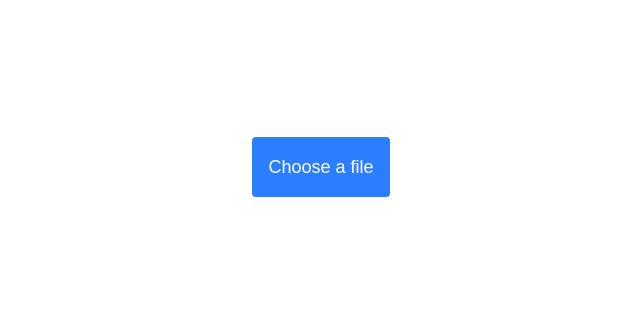
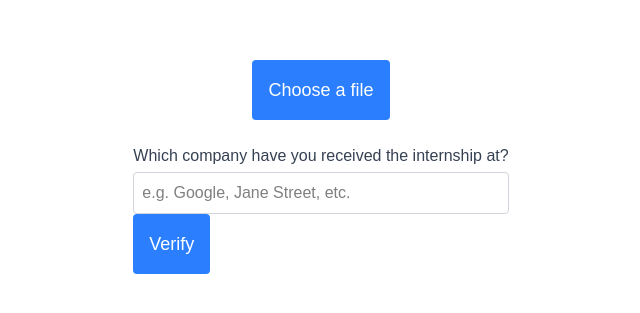
Before and after one commit to Asbestone/GetThatJob, a Next.js app: page / in a window 1280 px wide. Shown: the part 225-538 px from the top of the page, without its empty margins (319-959 px from the left). Built offline with nearby package versions, Linux system fonts and the light colour scheme.

Commit message:
adding company input and verification feature

```diff
--- a/src/app/components/resumeupload.tsx
+++ b/src/app/components/resumeupload.tsx
@@ -5,6 +5,7 @@ import React, {useState} from 'react';
 function ResumeUpload() {
     const [file, setFile] = useState<File | null>(null);
     const [fileContent, setFileContent] = useState<string | null>(null);
+    const [company, setCompany] = useState<string>("");
 
     const handleFileChange = (e: React.ChangeEvent<HTMLInputElement>) => {
         const selectedFile = e.target.files?.[0];
@@ -78,9 +79,9 @@ function ResumeUpload() {
             />
 
             {file && (
-                <div className="mt-4">
+              <div className="mt-4 w-full max-w-4xl">
                 <p className="text-gray-700">File selected: {file.name}</p>
-                </div>
+              </div>
             )}
 
             {fileContent && (
@@ -90,6 +91,33 @@ function ResumeUpload() {
                 </div>
             )}
 
+            {/* added company input */}
+            <div className="mt-2">
+              <label
+                htmlFor="company"
+                className="block text-gray-700 font-medium"
+              >
+                Which company have you received the internship at?
+              </label>
+              <input
+                id="company"
+                type="text"
+                value={company}
+                onChange={(e) => setCompany(e.target.value)}
+                placeholder="e.g. Google, Jane Street, etc."
+                className="mt-1 p-2 border border-gray-300 rounded w-full text-black"
+              />
+
+              <button
+                type="submit"
+                className="p-4 mb-4 text-lg text-white bg-blue-500 rounded cursor-pointer hover:bg-blue-400"
+                onClick={(e) => console.log("button pressed")}
+              >
+                Verify
+              </button>
+
+            </div>
+
         </div>
     )
 };
```
